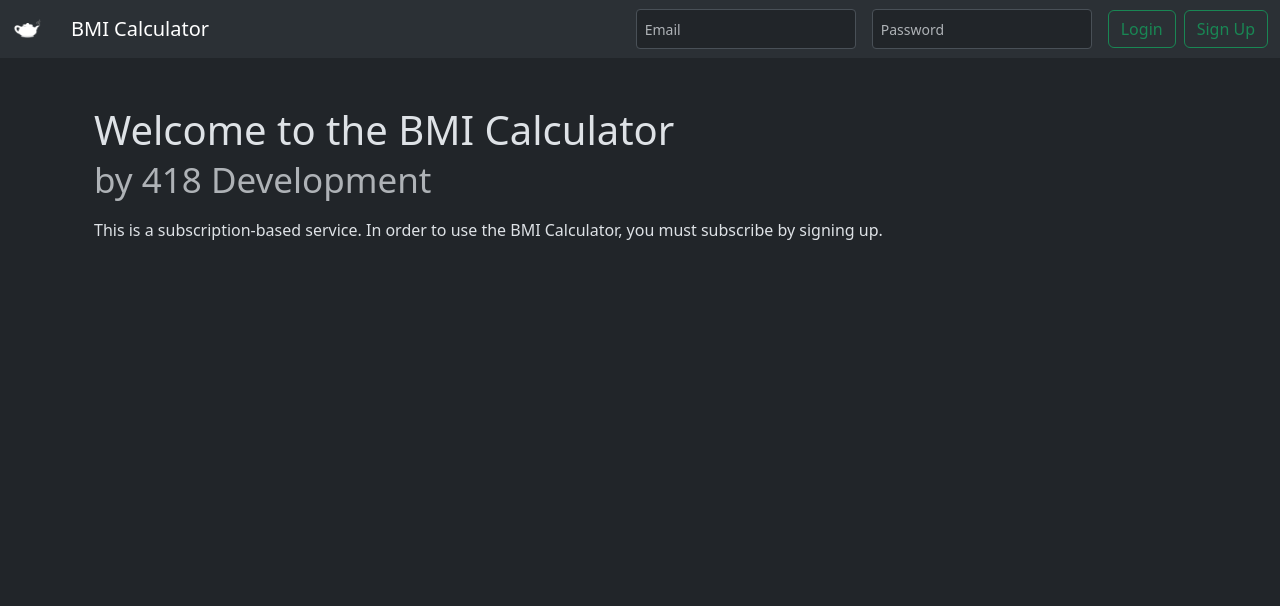
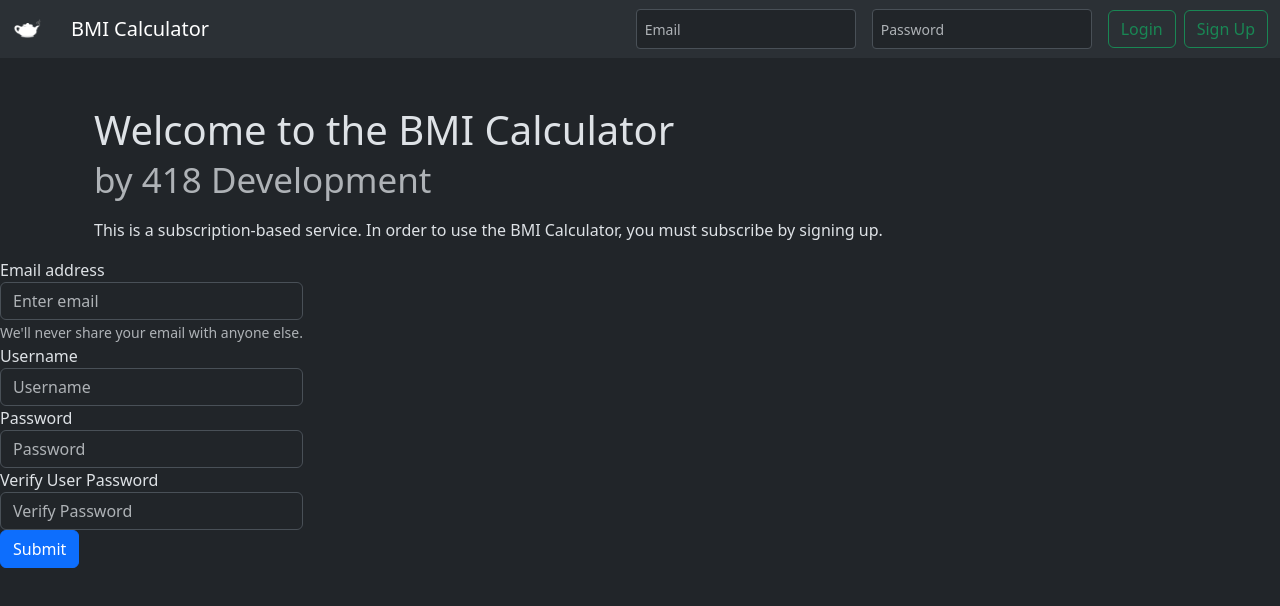
Before and after one commit to 418-Development/frontend, a React (Vite) app: page / in a window 1280 px wide. Shown: the top 606 px of the page. Built offline with nearby package versions, Linux system fonts and the light colour scheme.

Commit message:
Created Sign Up Form Dialog

```diff
--- a/src/App.tsx
+++ b/src/App.tsx
@@ -7,6 +7,7 @@ import BMICalculatorForm from "./components/InputForm";
 import { createUserWithEmailAndPassword, getAuth, signInWithEmailAndPassword } from "firebase/auth";
 import { initializeApp } from "firebase/app";
 import firebaseConfig from "./FirebaseConfig";
+import SignUpForm from "./components/SignUpForm";
 
 function App() {
     const [isAuthenticated, setIsAuthenticated] = useState(false);
@@ -72,6 +73,8 @@ function App() {
                                 onSignOut={signOut}
                             />
                             <div className="container mt-3">{isAuthenticated ? <BMICalculatorForm /> : <BMICalculatorWelcome />}</div>
+
+                            <SignUpForm></SignUpForm>
                         </>
                     }
                 />
--- a/src/components/InputForm.tsx
+++ b/src/components/InputForm.tsx
@@ -18,7 +18,7 @@ function BMICalculatorForm() {
     const [height, setHeight] = useState<string>("");
     const [bmi, setBmi] = useState<string>("");
 
-    const [loading, setLoading] = useState<bool>(true);
+    const [loading, setLoading] = useState<boolean>(true);
 
     useEffect(() => {
         getUserinfo();
--- /dev/null
+++ b/src/components/SignUpForm.tsx
@@ -0,0 +1,77 @@
+import { useRef, useState } from "react";
+import Button from "./Button";
+
+interface Props {
+    username?: string,
+    password?: string
+}
+
+function SignUpForm({username = "", password = ""}: Props) {
+    const [email, setEmail] = useState<string>("");
+    const [usernameInput, setUsername] = useState<string>("");
+    const [passwordInput, setPassword] = useState<string>("");
+    const [verifyPassword, setVerifyPassword] = useState<string>("");
+
+    const passwordValidation = useRef<HTMLDivElement>(null)
+
+    const checkPassword = async () => {
+        if (passwordInput == verifyPassword) {
+            signup()
+        }
+        else if (passwordValidation.current != null) {
+            passwordValidation.current.textContent = "Passwords are not the same. Please try again."
+        }
+    }
+
+    const signup = async () => {
+        const response = await fetch("http://localhost:8080/api/auth/signup", {
+            method: "POST",
+            headers: {
+                "Content-Type": "application/json",
+            },
+            body: JSON.stringify({
+                email: email,
+                username: usernameInput,
+                password: passwordInput,
+            }),
+        });
+
+        console.log("http://localhost:8080/api/auth/signup", response.ok, response.status);
+
+        const json = await response.json();
+
+        console.log("json", json);
+    }
+
+    return (
+        <div className="modal-dialog modal-dialog-centered modal-dialog-scrollable">
+            <form action=""
+                    onSubmit={() => {
+                        checkPassword();
+                    }}
+            >
+                <div className="form-group">
+                    <label htmlFor="usereEmail">Email address</label>
+                    <input type="email" onChange={(e) => {setEmail(e.target.value)}} className="form-control" id="userEmail" aria-describedby="emailHelp" placeholder="Enter email"/>
+                    <small id="emailHelp" className="form-text text-muted">We'll never share your email with anyone else.</small>
+                </div>
+                <div className="form-group">
+                    <label htmlFor="Username">Username</label>
+                    <input type="text" onChange={(e) => {setUsername(e.target.value)}} className="form-control" id="username" placeholder="Username" value={username}/>
+                </div>
+                <div className="form-group">
+                    <label htmlFor="userPassword">Password</label>
+                    <input type="password" onChange={(e) => {setPassword(e.target.value)}} className="form-control" id="userPassword" placeholder="Password" value={password}/>
+                </div>
+                <div className="form-group">
+                    <label htmlFor="verifyUserPassword">Verify User Password</label>
+                    <input type="password" onChange={(e) => {setVerifyPassword(e.target.value)}} className="form-control" id="verifyUserPassword" placeholder="Verify Password"/>
+                    <div className="invalid-feedback" ref={passwordValidation}></div>
+                </div>
+                <Button type="submit" className="btn btn-primary">Submit</Button>
+            </form>
+        </div>
+    )
+}
+
+export default SignUpForm
```
